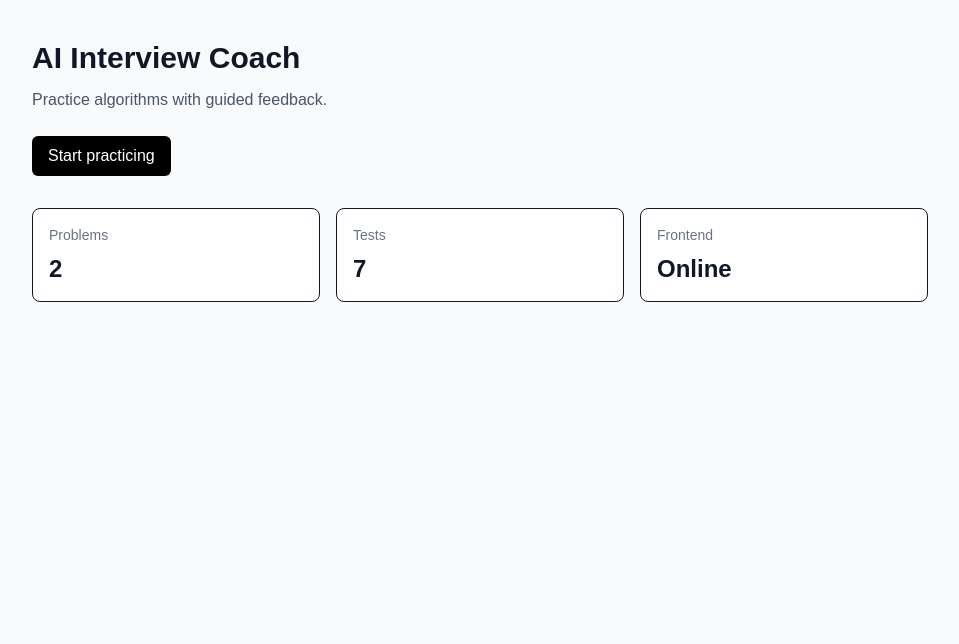
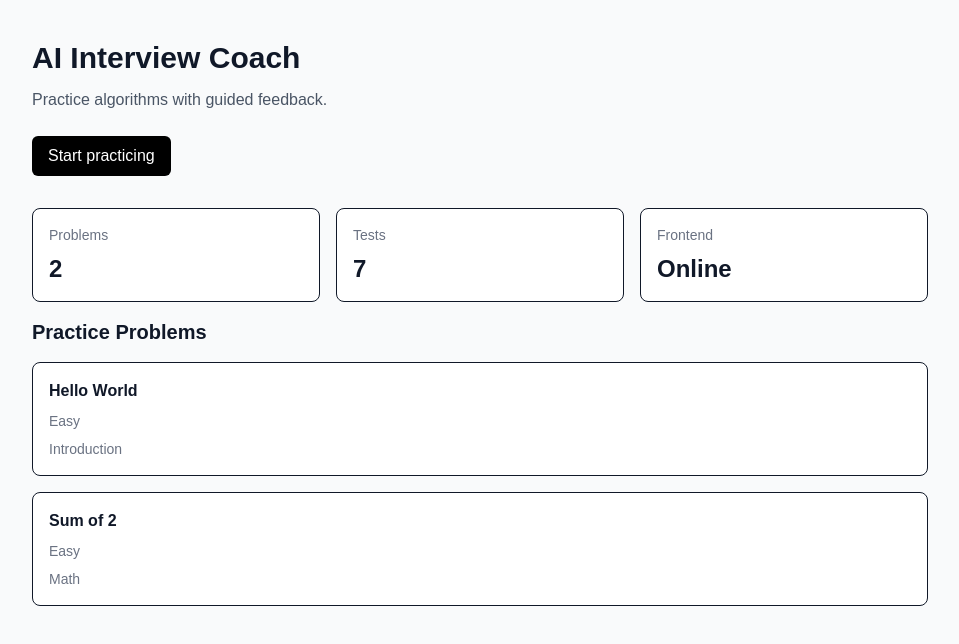
Before and after one commit to dianagirjev/ai-interview-coach, a Next.js app in the folder frontend/: page / in a window 1280 px wide. Shown: the top 644 px of the page, without its empty margins (160-1119 px from the left). Built offline with nearby package versions, Linux system fonts and the light colour scheme.

Commit message:
Add problem cards to dashboard

```diff
--- a/frontend/src/app/page.js
+++ b/frontend/src/app/page.js
@@ -1,4 +1,18 @@
 import StatCard from "@/components/StatCard";
+import ProblemCard from "@/components/ProblemCard";
+
+const problems = [
+  {
+    title: "Hello World",
+    difficulty: "Easy",
+    topic: "Introduction",
+  },
+  {
+    title: "Sum of 2",
+    difficulty: "Easy",
+    topic: "Math",
+  },
+];
 
 export default function Home() {
   return (
@@ -8,7 +22,7 @@ export default function Home() {
         <p className="mt-3 text-gray-600">
           Practice algorithms with guided feedback.
         </p>
-        <button className="mt-6 bg-black px-4 py-2 rounded-md text-white ">
+        <button className="mt-6 bg-black px-4 py-2 rounded-md text-white">
           Start practicing
         </button>
       </section>
@@ -19,6 +33,19 @@ export default function Home() {
           <StatCard label="Frontend" value="Online" />
         </div>
       </section>
+      <section className="mx-auto max-w-4xl mt-4">
+        <h2 className="text-xl font-semibold">Practice Problems</h2>
+        <div className="mt-4 grid gap-4">
+          {problems.map((problem) => (
+            <ProblemCard
+              key={problem.title}
+              title={problem.title}
+              difficulty={problem.difficulty}
+              topic={problem.topic}
+            />
+          ))}
+        </div>
+      </section>
     </main>
   );
 }
--- /dev/null
+++ b/frontend/src/components/ProblemCard.jsx
@@ -0,0 +1,9 @@
+export default function ProblemCard({ title, difficulty, topic }) {
+  return (
+    <div className="rounded-lg border bg-white p-4">
+      <h2 className="font-semibold text-gray-900">{title}</h2>
+      <p className="mt-2 text-sm text-gray-500">{difficulty}</p>
+      <p className="mt-2 text-sm text-gray-500">{topic}</p>
+    </div>
+  );
+}
```
